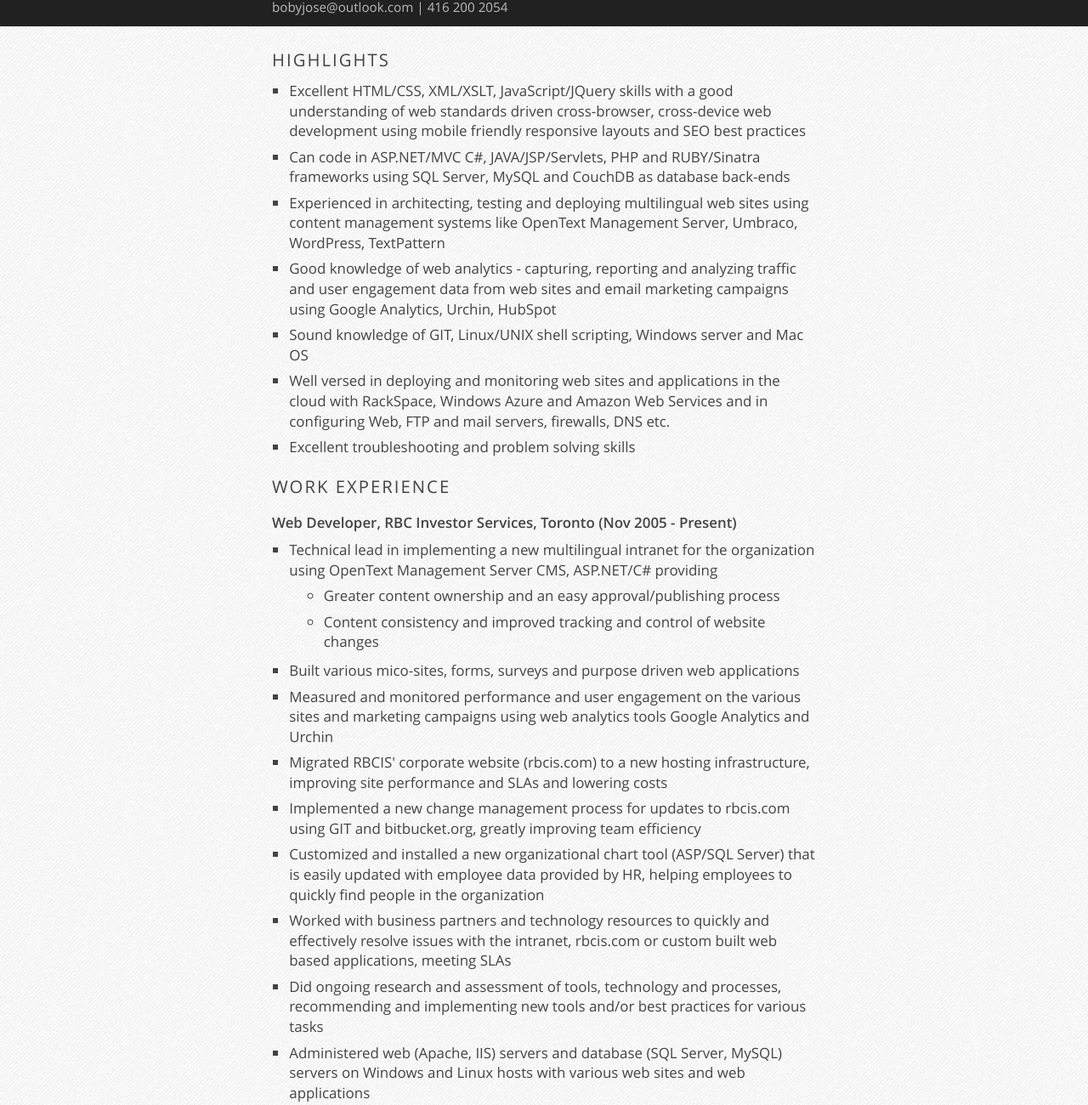
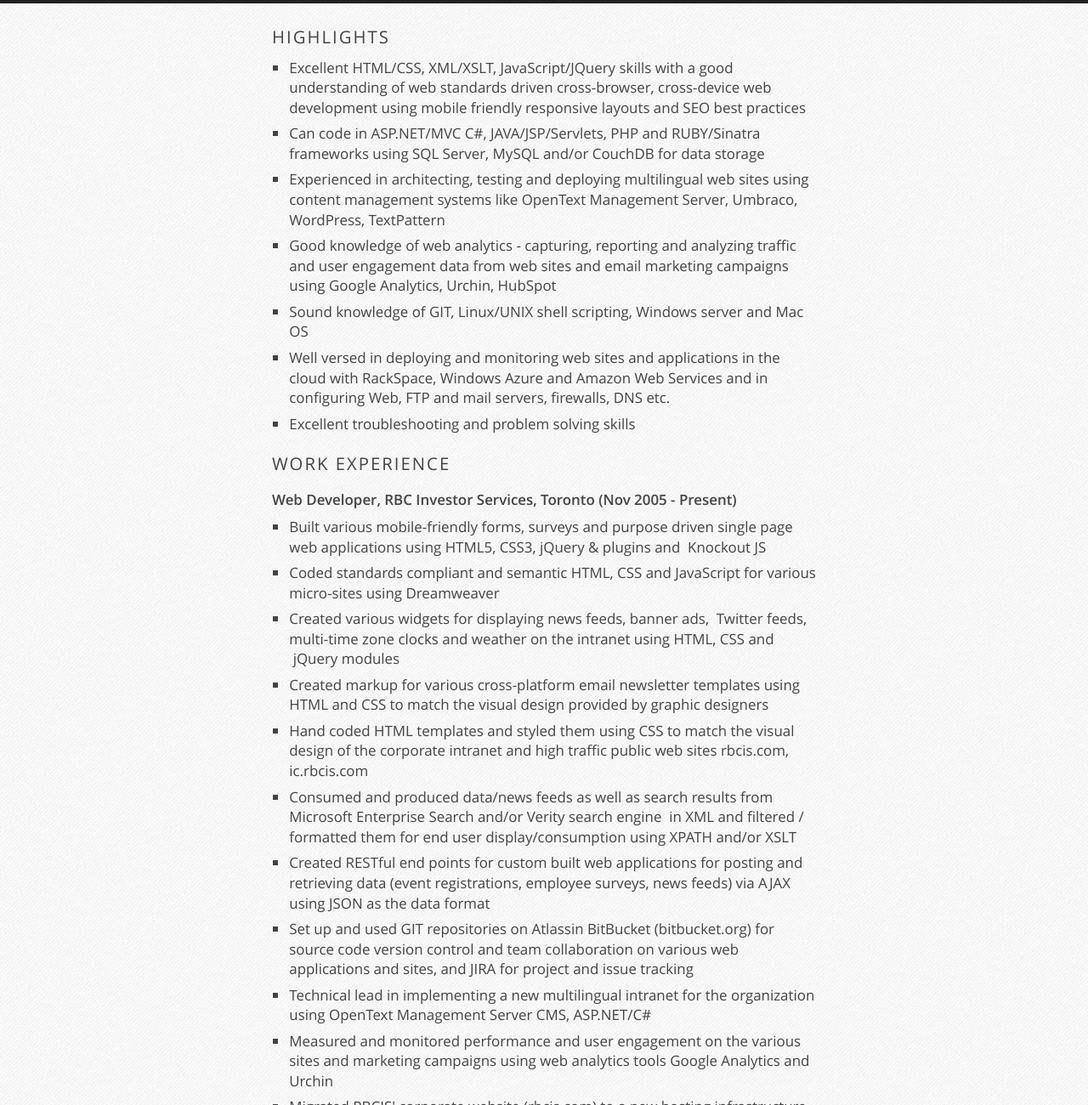
Before and after one commit to bjose/bjose.github.io, a plain HTML site: page index.html in a window 1280 px wide. Shown: the part 51-1351 px from the top of the page at 85% size. Drawn offline with Linux system fonts and the light colour scheme.

Commit message:
elaborated RBC experience

```diff
--- a/index.html
+++ b/index.html
@@ -18,31 +18,32 @@
 	<section id="main_content" class="inner">
 		<h2>HIGHLIGHTS</h2>
 		<ul>
-			<li>Excellent HTML/CSS, XML/XSLT, JavaScript/JQuery skills with a good understanding of web standards driven cross-browser, cross-device web development using mobile friendly responsive layouts and SEO best practices </li>
-			<li>Can code in ASP.NET/MVC C#, JAVA/JSP/Servlets, PHP and RUBY/Sinatra frameworks using SQL Server, MySQL and CouchDB as database back-ends </li>
-			<li>Experienced in architecting, testing and deploying multilingual web sites using content management systems like OpenText Management Server, Umbraco, WordPress, TextPattern</li>
+			<li> Excellent HTML/CSS, XML/XSLT, JavaScript/JQuery skills with a good understanding of web standards driven cross-browser, cross-device web development using mobile friendly responsive layouts and SEO best practices</li>
+			<li> Can code in ASP.NET/MVC C#, JAVA/JSP/Servlets, PHP and RUBY/Sinatra frameworks using SQL Server, MySQL and/or CouchDB for data storage</li>
+			<li> Experienced in architecting, testing and deploying multilingual web sites using content management systems like OpenText Management Server, Umbraco, WordPress, TextPattern</li>
 			<li>Good knowledge of web analytics - capturing, reporting and analyzing traffic and user engagement data from web sites and email marketing campaigns using Google Analytics, Urchin, HubSpot </li>
 			<li>Sound knowledge of GIT, Linux/UNIX shell scripting, Windows server and Mac OS</li>
    			<li>Well versed in deploying and monitoring web sites and applications in the cloud with RackSpace, Windows Azure and Amazon Web Services and in configuring Web, FTP and mail servers, firewalls, DNS etc. </li>
-			<li>Excellent troubleshooting and problem solving skills </li>
+			<li>Excellent troubleshooting and problem solving skills</li>
 		</ul>
 		<h2>WORK EXPERIENCE</h2>
 		<h3>Web Developer, RBC Investor Services, Toronto (Nov 2005 - Present) </h3>
 		<ul>
-			<li>Technical lead in implementing a new multilingual intranet for the organization using OpenText Management Server CMS, ASP.NET/C# providing
-				<ul>
-					<li>Greater content ownership and an easy approval/publishing process</li>
-					<li>Content consistency and improved tracking and control of website changes </li>
-				</ul>
-			</li>
-			<li>Built various mico-sites, forms, surveys and purpose driven web applications
-            <li>Measured and monitored performance and user engagement on the various sites and marketing campaigns using web analytics tools Google Analytics and Urchin </li>
-			<li>Migrated RBCIS' corporate website (rbcis.com) to a new hosting infrastructure, improving site performance and SLAs and lowering costs </li>
-			<li>Implemented a new change management process for updates to rbcis.com using GIT and bitbucket.org, greatly improving team efficiency </li>
-			<li>Customized and installed a new organizational chart tool (ASP/SQL Server) that is easily updated with employee data provided by HR, helping employees to quickly find people in the organization </li>
-			<li>Worked with business partners and technology resources to quickly and effectively resolve issues with the intranet, rbcis.com or custom built web based applications, meeting SLAs</li>
-			<li>Did ongoing research and assessment of tools, technology and processes, recommending and implementing new tools and/or best practices for various tasks </li>
-			<li>Administered web (Apache, IIS) servers and database (SQL Server, MySQL) servers on Windows and Linux hosts with various web sites and web applications </li>
+			<li>Built various mobile-friendly forms, surveys and purpose driven  single page  web applications using  HTML5, CSS3, jQuery &amp; plugins and   Knockout JS</li>
+            <li>Coded standards compliant and semantic HTML, CSS and JavaScript  for various micro-sites using Dreamweaver</li>
+            <li>Created various widgets for displaying news feeds, banner  ads,  Twitter feeds, multi-time zone  clocks and weather on the intranet using HTML, CSS and  jQuery modules</li>
+            <li>Created markup for various cross-platform email newsletter templates using HTML and CSS to  match the visual design provided by graphic designers</li>
+            <li>Hand coded HTML templates and styled them using CSS to match the  visual design of the corporate intranet and high traffic public web sites  rbcis.com, ic.rbcis.com</li>
+            <li>Consumed and produced data/news feeds as well as search results  from Microsoft Enterprise Search and/or Verity search engine  in XML and filtered / formatted them for end  user display/consumption using XPATH and/or XSLT</li>
+            <li>Created RESTful end points for custom built web applications for  posting and retrieving data (event registrations, employee surveys, news feeds)  via AJAX using  JSON as the data format</li>
+            <li>Set up and used GIT repositories on Atlassin BitBucket  (bitbucket.org) for source code version control and team collaboration on  various web applications and sites, and JIRA for project and issue tracking</li>
+            <li>Technical lead in implementing a new multilingual intranet for  the organization using OpenText Management Server CMS, ASP.NET/C# </li>
+            <li>Measured and monitored performance and user engagement on the  various sites and marketing campaigns using web analytics tools Google  Analytics and Urchin</li>
+            <li>Migrated RBCIS' corporate website (rbcis.com) to a new hosting infrastructure,  improving site performance and SLAs and lowering costs</li>
+            <li>Customized and installed a new organizational chart tool  (ASP/SQL Server) that is easily updated with employee data provided by HR,  helping employees to quickly find people in the organization</li>
+            <li>Worked with business partners and technology resources to  quickly and effectively resolve issues with the intranet, rbcis.com or custom  built web based applications, meeting SLAs</li>
+            <li>Did ongoing research and assessment of tools, technology and  processes, recommending and implementing new tools and/or best practices for  various tasks</li>
+            <li>Administered web (Apache, IIS) servers and database (SQL Server,  MySQL) servers on Windows and Linux hosts with various web sites and web applications</li>
 		</ul>
 		<H3>Web Developer,  Seneca College, Toronto  (Jun 2005 – Oct 2005)</H3>
 		<ul>
--- a/stylesheets/stylesheet.css
+++ b/stylesheets/stylesheet.css
@@ -69,15 +69,16 @@ img {  width: 100%;  max-width: 100%;}
 
 /* Full width */
 .outer {  width: 100%; }
-.inner {  position: relative;  max-width: 80%;  padding: .3em;  margin: 0 auto;}
+.inner {  position: relative;    padding: .3em;  margin: 0 auto; width:100%; }
 
 #header_wrap { background: #212121; }
 #header_wrap .inner { padding:.5em; }
 #title {  color: #bababa;  }
-#sub-title {  color: #bababa;  font-size: .9em;  background: none;  margin: .2em 0 .2em 0;}
-#main_content_wrap {   }
-#main_content {}
+#sub-title {  color: #bababa;  font-size: .9em;  background: none;  margin: .2em 0 .2em 0; display:none;}
+#main_content_wrap { wdith:100%  }
+
 #footer_wrap {  background: #212121; }
+footer p {display:none;}
 
 /* RWD  */
 @media  (min-width: 1em) and  (max-width: 40em) {
@@ -98,7 +99,7 @@ img {  width: 100%;  max-width: 100%;}
 	body {font-size: 14px; color:black;}
    .inner{ width: 90%;  }
    #header_wrap, #footer_wrap , body { background-image:none; background-color:white;}
-   #title, #sub-title {  color: black }
-   footer p {text-align:left}
+   #title, #sub-title {  color: black ; display:block}
+   footer p {text-align:left; display:block}
    #sub-title:after {content: " (Printed from bjose.github.io)"; color: #bababa}
 	}
```
